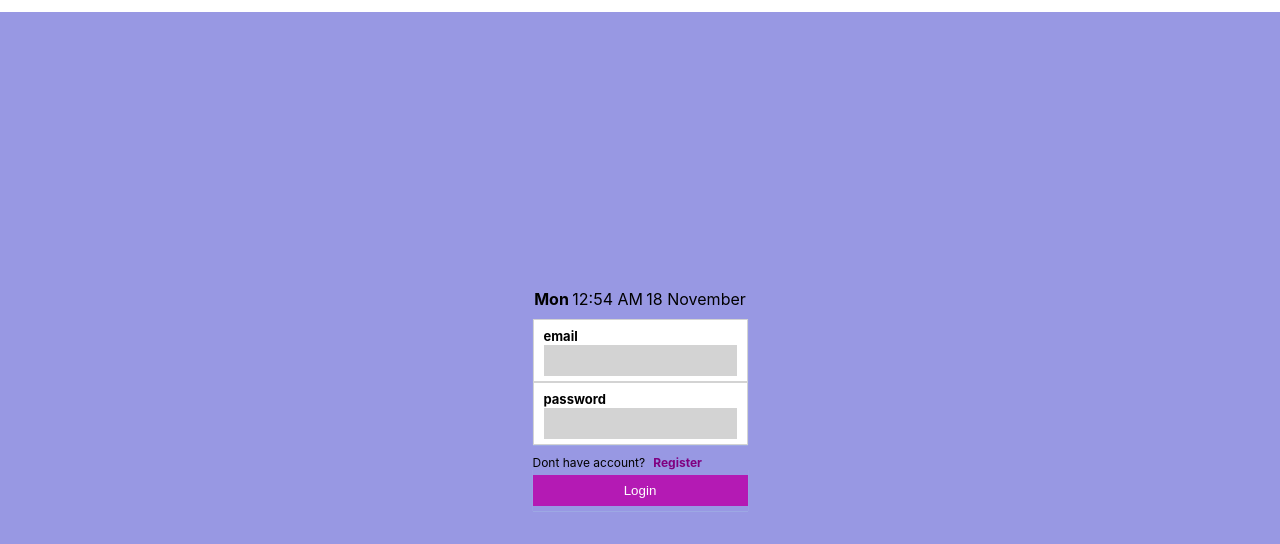
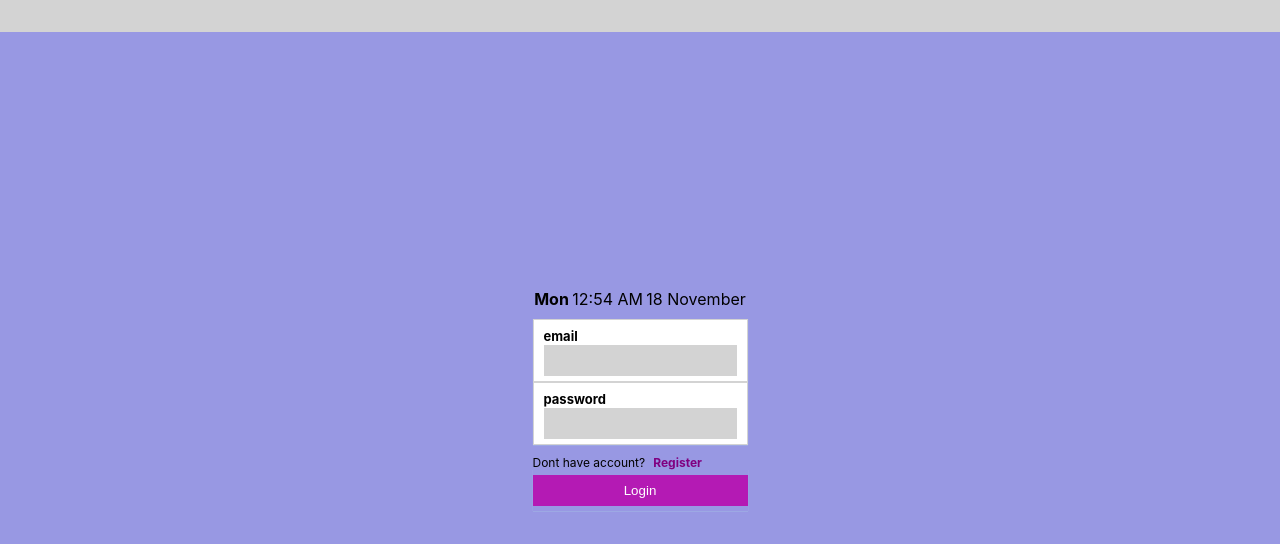
Before and after one commit to Alexcoder/personal, a React (Create React App) app: page / in a window 1280 px wide. Shown: the top 544 px of the page. Built offline with nearby package versions, Linux system fonts and the light colour scheme.

Commit message:
20 november

```diff
--- a/src/App.js
+++ b/src/App.js
@@ -1,20 +1,15 @@
-import { useState, useEffect } from 'react';
+// import { useState, useEffect } from 'react';
 import './App.css';
 import HouseTracker from './component/houseTracker/houseTracker';
-import { Route, Routes, useLocation, useNavigate } from 'react-router-dom';
+import { Route, Routes, } from 'react-router-dom';
 import Request from './component/request/request';
 import Auth from './auth/auth';
-import * as hooks from "./hooks/hooks"
 import AllData from "./component/allData/allData";
+import Navbar from './component/navbar/navbar';
+import { useGlobalState } from './state/context/context';
 
 function App() {
-  const navigate = useNavigate();
-  const [user, setUser] = useState(hooks.getItemLocalStorage("user"));
-
-  const location = useLocation()
-  useEffect(()=>{
-    setUser(hooks.getItemLocalStorage("user"))
-  },[location])
+  const { user } = useGlobalState()
 
 
   const ReRouteAuth=(Component)=>{
@@ -25,25 +20,12 @@ function App() {
     )
   };
 
-  const desig = (hooks.formatDate.time).slice(0,2) < Number(12) ? "AM"
-                : "PM"
-
 
   return (
     <div className="Appx"
      style={{display:"grid", placeContent:"center", width:"auto", minHeight:"100vh", placeItems:"initial", backgroundColor:"rgba(50, 50, 200, 0.5)"}}
       >
-        <div style={{display:"flex", justifyContent:"space-around", paddingBottom:"10px"}}>
-         <strong>{hooks.formatDate.weekDay}</strong>
-         <div>{hooks.formatDate.time.slice(0,6)} {desig}</div>
-         <div>{hooks.formatDate.date} {hooks.formatDate.month}</div>
-        </div>
-     <div className='btn-cont' style={{position:"fixed", top:"0", left:"0", right:"0", backgroundColor:"white", padding:"6px"}}>
-      {user && <button className='btn' onClick={()=> navigate("/allData")}>View</button>}
-      {user && <button className='btn' onClick={()=> {hooks.clearLocalStorage("user") ; navigate("/auth"); setUser("")}}>Logout</button>}
-      {user && <button className='btn' onClick={()=> navigate("/")}>Add</button>}
-     </div>
-
+        <Navbar/>
 
      <Routes>
        <Route path="/" element={ ReRouteAuth(Request)}/>
--- a/src/component/allData/allData.css
+++ b/src/component/allData/allData.css
@@ -1,4 +1,6 @@
-
+.allData{
+    width: 98vw;
+}
 .mapCont{
     background-color: aliceblue;
     padding: 4px;
@@ -13,6 +15,6 @@
 }
 .budgetWrapper{
     display: grid;
-    grid-template-columns: repeat(3, 1fr);
+    grid-template-columns: repeat(1, 1fr);
     gap: 4px;
 }
--- a/src/component/allData/allData.jsx
+++ b/src/component/allData/allData.jsx
@@ -113,7 +113,7 @@ function budgetColor(status){
 };
 
   return (
-    <div className='allData' style={{width:"98vw"}}>
+    <div className='allData'>
         {loading ? "page loading...": datafromDB.length<1? "No Data Found": ""}
         {datafromDB?.map((item)=>(
             <div key={item?._id} className="mapCont">
@@ -129,6 +129,8 @@ function budgetColor(status){
                     <div key={budget?._id} className="budget"
                     style={{backgroundColor: budgetColor(budget.expenseList[0].status)}}
                     >
+                    <section style={{display:"flex", justifyContent:"space-between"}}>
+
                         <div className="budgetItem" style={{fontSize:"14px", textTransform:"uppercase", color:"black", fontWeight:"650"}}>{budget.expenseList[0].purpose}</div>
                         <div className="budgetItem" style={{fontSize:"14px", fontStyle:"italic"}}>{budget.expenseList[0].detail.slice(0,10)}...</div>
 
@@ -136,11 +138,12 @@ function budgetColor(status){
                         <div className="budgetItem" style={{fontSize:"12px"}}>{budget.expenseList[0].firstName} {budget.expenseList[0].date.slice(0,6)} </div>
                         {/* <div className="budgetItem" style={{fontSize:"12px"}}>{budget.expenseList[0].email.slice(0,12)}...</div> */}
                         <div className="budgetItem" style={{fontSize:"12px"}}>{budget.expenseList[0].username}</div>
-                        <div style={{display:"flex", justifyContent:"space-between"}}>
+                        <div style={{display:"flex",gap:"4pxpx", justifyContent:"space-between"}}>
                         { true && <div onClick={()=> handleApprove(item?._id, budget.expenseList[0]._id, budget.expenseList[0], "approved")} className="budgetItem" style={{background:"white",color:"black", width:"fit-content", fontSize:"10px", padding:"1px 2px", cursor:"pointer", display: budget.expenseList[0].status==="pending"? "block" : "none"}}>{budget.expenseList[0].status? "confirm" : ""}</div>}
                         { false && <div onClick={()=> handleApprove(item?._id, budget.expenseList[0]._id, budget.expenseList[0], "denied")} className="budgetItem" style={{background:"red", width:"fit-content", fontSize:"10px", padding:"1px 2px", cursor:"pointer", display: budget.expenseList[0].status==="pending"? "block" : "none"}}>{budget.expenseList[0].status? "reject" : ""}</div>}
                         { true && <button style={{display: budget.expenseList[0].status==="pending"? "block": "none"}} onClick={()=> deleteBudget(item?._id, budget?._id)} className="item">X</button> }
                         </div>
+                    </section>
                     </div>
                 ))}
                 </section>
--- /dev/null
+++ b/src/component/navbar/navbar.css
@@ -0,0 +1,20 @@
+
+.nav-cont{
+    padding-top: 0;
+}
+.nav-time-wrap{
+    display: flex;
+    justify-content: space-around;
+    padding-bottom: 10px
+}
+.nav-btn-cont{
+    position: fixed;
+    z-index: 1000000;
+    top: 0;
+    left: 0;
+    right: 0;
+    background-color: lightgray;
+    padding: 16px;
+    display: flex;
+    justify-content : space-between;
+}
--- /dev/null
+++ b/src/component/navbar/navbar.jsx
@@ -0,0 +1,31 @@
+// import React from 'react';
+import { useNavigate } from 'react-router-dom';
+import * as hooks from "../../hooks/hooks";
+import "./navbar.css";
+import { useGlobalState } from '../../state/context/context';
+
+
+const Navbar = () => {
+    const navigate = useNavigate();
+    const {user, setUser} = useGlobalState();
+    const desig = (hooks.formatDate.time).slice(0,2) < Number(12) ? "AM"
+    : "PM"
+
+  return (
+    <main className='nav-cont'>
+      <div className="nav-time-wrap">
+         <strong>{hooks.formatDate.weekDay}</strong>
+         <div>{hooks.formatDate.time.slice(0,6)} {desig}</div>
+         <div>{hooks.formatDate.date} {hooks.formatDate.month}</div>
+      </div>
+     <div className='nav-btn-cont' style={{}}>
+        {user && <button className='btn' onClick={()=> navigate("/allData")}>View</button>}
+        {user && <button className='btn' onClick={()=> {hooks.clearLocalStorage("user") ; navigate("/auth"); setUser("")}}>Logout</button>}
+        {user && <button className='btn' onClick={()=> navigate("/")}>Add</button>}
+     </div>
+
+    </main>
+  )
+}
+
+export default Navbar
--- a/src/state/context/context.js
+++ b/src/state/context/context.js
@@ -7,7 +7,7 @@ const StateContext = createContext();
 
 export const MyContext = ({children}) => {
     const location = useLocation()
-    const [user, setUser]=useState();
+    const [user, setUser] = useState(hooks.getItemLocalStorage("user"));
     const [reqId , setReqId]=useState("");
     const [loading, setLoading] = useState(false);
 
@@ -15,6 +15,7 @@ export const MyContext = ({children}) => {
     useEffect(()=>{
        setUser(hooks.getItemLocalStorage('user'))
     },[location]);
+
 //
   return (
     <StateContext.Provider
```
